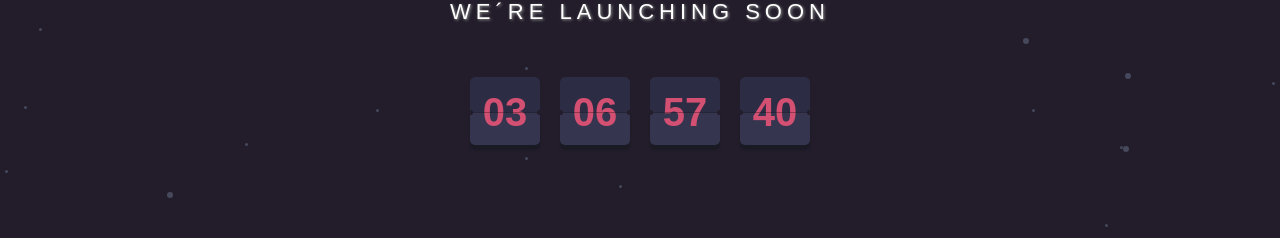
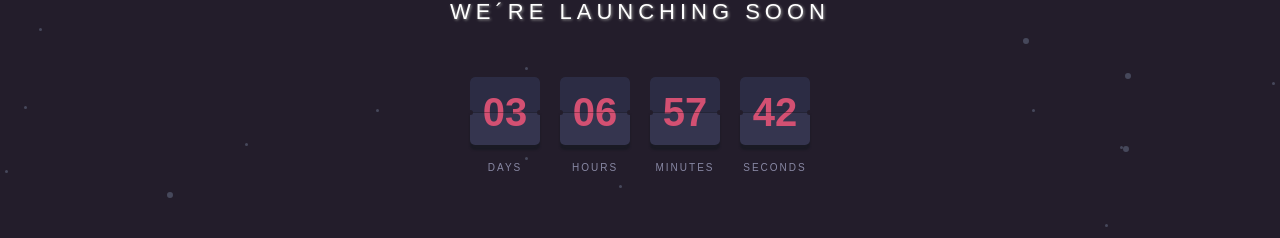
Before and after one commit to matiasfessia/launch-countdown-timer, a React (Create React App) app: page / in a window 1280 px wide. Shown: the part 153-391 px from the top of the page. Built offline with nearby package versions, Linux system fonts and the light colour scheme.

Commit message:
Add FlipCard title.

```diff
--- a/src/components/FlipCard/FlipCard.tsx
+++ b/src/components/FlipCard/FlipCard.tsx
@@ -2,17 +2,19 @@
 import { styles } from './styles';
 
 export interface Props {
+  title: string;
   value: string;
 }
 
-export const FlipCard = ({ value }: Props) => {
-  return (
+export const FlipCard = ({ title, value }: Props) => (
+  <div css={styles.container}>
     <div css={styles.outerCard} data-value={value}>
       <div css={styles.innerCard} data-value={value} />
       <div css={[styles.bite, styles.leftBite]} />
       <div css={[styles.bite, styles.rightBite]} />
     </div>
-  );
-};
+    <h2 css={styles.title}>{title}</h2>
+  </div>
+);
 
 export default FlipCard;
--- a/src/components/FlipCard/styles.ts
+++ b/src/components/FlipCard/styles.ts
@@ -10,6 +10,10 @@ const innerFontColor = '#d35072';
 const innerBackgroundColor = '#2c2c44';
 
 export const styles = {
+  container: css`
+    display: flex;
+    flex-direction: column;
+  `,
   outerCard: css`
     position: relative;
     width: 70px;
@@ -71,5 +75,15 @@ export const styles = {
     right: 0px;
     border-bottom-left-radius: 10px;
     border-top-left-radius: 10px;
+  `,
+  title: css`
+    margin: 15px 0;
+    color: #8888a4;
+    font-weight: normal;
+    text-align: center;
+    font-size: 10px;
+    letter-spacing: 2px;
+    text-transform: uppercase;
+    font-family: 'RedHatText-Regular', sans-serif;
   `
 };
--- a/src/components/Timer/Timer.tsx
+++ b/src/components/Timer/Timer.tsx
@@ -19,10 +19,10 @@ export const Timer = () => {
   // @todo create helpers to parse the timedate to seconds, minutes, hours and days.
   return (
     <div css={styles.cardsContainer}>
-      <FlipCard value={String(Math.floor(timeleft / (1000 * 60 * 60 * 24))).padStart(2, '0')} />
-      <FlipCard value={String(Math.floor((timeleft % (1000 * 60 * 60 * 24)) / (1000 * 60 * 60))).padStart(2, '0')} />
-      <FlipCard value={String(Math.floor((timeleft % (1000 * 60 * 60)) / (1000 * 60))).padStart(2, '0')} />
-      <FlipCard value={String(Math.floor((timeleft % (1000 * 60)) / 1000)).padStart(2, '0')} />
+      <FlipCard title="days" value={String(Math.floor(timeleft / (1000 * 60 * 60 * 24))).padStart(2, '0')} />
+      <FlipCard title="hours" value={String(Math.floor((timeleft % (1000 * 60 * 60 * 24)) / (1000 * 60 * 60))).padStart(2, '0')} />
+      <FlipCard title="minutes" value={String(Math.floor((timeleft % (1000 * 60 * 60)) / (1000 * 60))).padStart(2, '0')} />
+      <FlipCard title="seconds" value={String(Math.floor((timeleft % (1000 * 60)) / 1000)).padStart(2, '0')} />
     </div>
   );
 };
```
